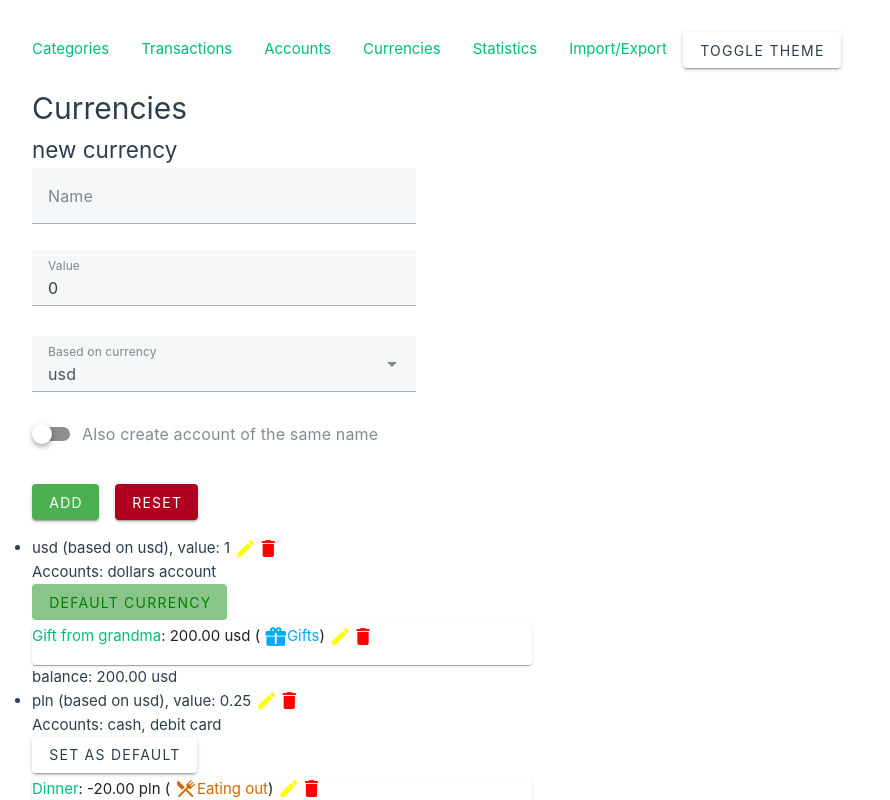
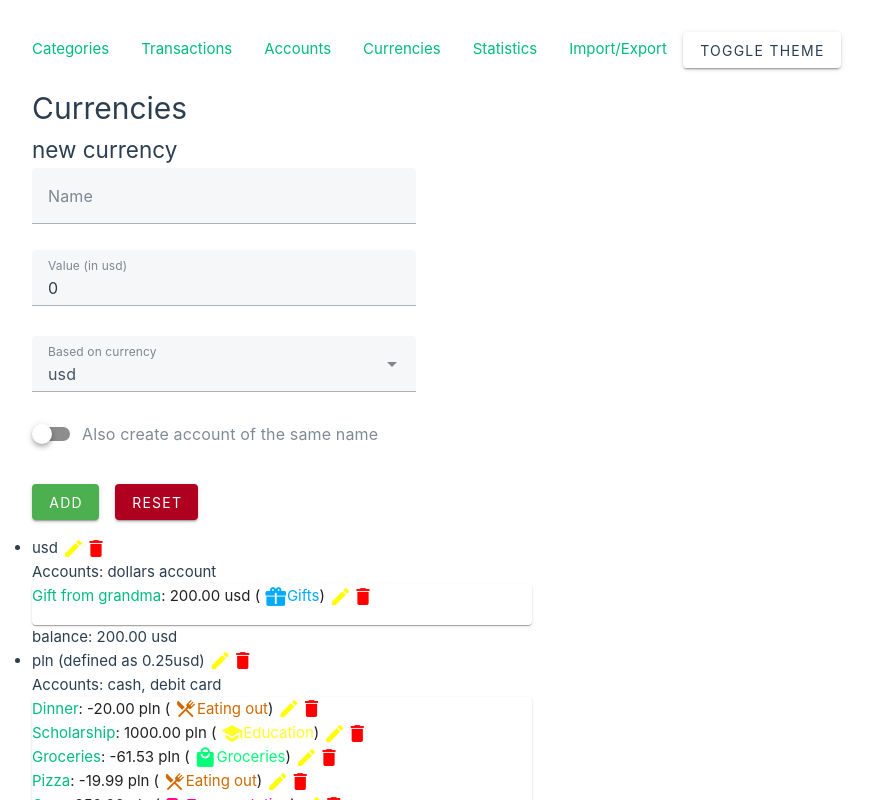
Before and after one commit to FilipTarajko/finance-manager, a Vue app: page /currencies in a window 1280 px wide. Shown: the top 800 px of the page, without its empty margins (0-890 px from the left). Built offline with nearby package versions, Linux system fonts and the light colour scheme.

Commit message:
Add dependent currency values recalculation

```diff
--- a/src/components/Currencies/CurrencyComponent.vue
+++ b/src/components/Currencies/CurrencyComponent.vue
@@ -31,9 +31,15 @@ const balance = computed(() => {
 
 <template>
   {{ currency.name }}
-  <!-- equal to {{ currency.value }}{{ currenciesStore.getDefaultCurrency().name }},  -->
-  (based on {{ currenciesStore.getCurrencyById(currency.base_currency_id)!.name }}),
-  value: {{ currency.value }}
+  <template v-if="currency.id != currenciesStore.default_currency_id">
+    <template v-if="currency.base_currency_id != currenciesStore.default_currency_id">
+      (equal to {{ currency.value_relative_to_default }}{{ currenciesStore.getDefaultCurrency().name }},
+    </template>
+
+    <template v-else>(</template>defined as {{ currency.value_relative_to_base }}{{
+    currenciesStore.getCurrencyById(currency.base_currency_id)!.name
+  }})
+  </template>
   <v-icon
     @click="showCurrencyDialog(currency)"
     class="edit-button"
@@ -50,7 +56,7 @@ const balance = computed(() => {
   />
   <br>Accounts: {{ currenciesStore.getAccountNamesByCurrency(currency).join(", ") || '-' }}
   <br>
-  <v-btn
+  <!-- <v-btn
     v-if="currenciesStore.default_currency_id == currency.id"
     class="mb-1"
     style="color: green;"
@@ -63,7 +69,7 @@ const balance = computed(() => {
   >
     set as default
   </v-btn>
-  <br>
+  <br> -->
   <TransactionList
     :showDialog="showTransactionDialog"
     :transactions="transactions"
--- a/src/components/Currencies/CurrencyForm.vue
+++ b/src/components/Currencies/CurrencyForm.vue
@@ -17,14 +17,14 @@ const isEditing = computed(() => {
 
 const initialState = {
   name: props?.currency?.name ?? '',
-  value: props?.currency?.value ?? 0,
+  value_relative_to_base: props?.currency?.value_relative_to_base ?? 0,
   base_currency_id: props?.currency?.base_currency_id ?? currenciesStore.default_currency_id,
   create_account: false
 }
 
 const state = reactive({
   name: initialState.name,
-  value: initialState.value,
+  value_relative_to_base: initialState.value_relative_to_base,
   base_currency_id: initialState.base_currency_id,
   create_account: initialState.create_account
 })
@@ -51,7 +51,7 @@ const rules = {
     required,
     mustBeExistingCurrencyId: helpers.withMessage('Base currency must exist', mustBeExistingCurrencyId)
   },
-  value: { required }
+  value_relative_to_base: { required }
 }
 
 const v$ = useVuelidate(rules, state)
@@ -74,7 +74,7 @@ function editOrCreateAndAddCurrency() {
     currenciesStore.editExistingCurrency(props.currency, state)
     props.hideDialog()
   } else {
-    currenciesStore.createAndAddCurrency(state.name, state.base_currency_id, state.value, state.create_account)
+    currenciesStore.createAndAddCurrency(state.name, state.base_currency_id, state.value_relative_to_base, state.create_account)
   }
 }
 
@@ -104,15 +104,15 @@ const baseCurrencyOptions = computed(() => {
       class="mb-1"
     >
     </v-text-field>
-    <!-- :label="'Value (in ' + currenciesStore.currencies.find(e => e.id == state.base_currency_id)!.name + ')'" -->
     <v-text-field
-      v-model.number="state.value"
+      v-model.number="state.value_relative_to_base"
       type="number"
-      label="Value"
+      :label="'Value (in ' + currenciesStore.currencies.find(e => e.id == state.base_currency_id)!.name + ')'"
       required
-      @input="v$.value.$touch"
-      @blur="v$.value.$touch"
-      :error-messages="v$.value.$errors.map((e) => e.$message) as string[]"
+      :disabled="props?.currency?.id == currenciesStore.default_currency_id"
+      @input="v$.value_relative_to_base.$touch"
+      @blur="v$.value_relative_to_base.$touch"
+      :error-messages="v$.value_relative_to_base.$errors.map((e) => e.$message) as string[]"
       class="mb-2"
     >
     </v-text-field>
@@ -121,6 +121,7 @@ const baseCurrencyOptions = computed(() => {
       :items="baseCurrencyOptions"
       label="Based on currency"
       required
+      :disabled="props?.currency?.id == currenciesStore.default_currency_id"
       @change="v$.base_currency_id.$touch"
       @blur="v$.base_currency_id.$touch"
       :error-messages="v$.base_currency_id.$errors.map((e) => e.$message) as string[]"
--- a/src/stores/currenciesStore.ts
+++ b/src/stores/currenciesStore.ts
@@ -51,13 +51,31 @@ export const useCurrenciesStore = defineStore('currenciesStore', () => {
     return accountsStore.accounts.filter(acc => acc.currency_id == currency.id).map(e => e.name)
   }
 
-  function editExistingCurrency(currency: Currency, newState: { name: string, value: number }) {
-    const index = currencies.value.findIndex((e) => e.id == currency.id)
-    currencies.value[index].name = newState.name
-    currencies.value[index].value = newState.value
+  function updateValueOfDependentCurrencies(currency: Currency) {
+    for (let i=0; i<currencies.value.length; i++) {
+      let currencyToUpdate = currencies.value[i];
+      if (currencyToUpdate.base_currency_id == currency.id) {
+        currencyToUpdate.value_relative_to_default = currency.value_relative_to_default * currencyToUpdate.value_relative_to_base;
+        updateValueOfDependentCurrencies(currencyToUpdate);
+      }
+    }
   }
 
-  function createAndAddCurrency(name: string, base_currency_id: number, value: number, create_account: boolean) {
+  function editExistingCurrency(currency: Currency, newState: { name: string, value_relative_to_base: number, base_currency_id: number }) {
+    const index = currencies.value.findIndex((e) => e.id == currency.id)
+    let editedCurrency = currencies.value[index]
+    let oldValueRelativeToBose = editedCurrency.value_relative_to_base;
+    editedCurrency.name = newState.name
+    editedCurrency.value_relative_to_base = newState.value_relative_to_base
+    editedCurrency.base_currency_id = newState.base_currency_id
+    editedCurrency.value_relative_to_default = editedCurrency.value_relative_to_base * getCurrencyById(editedCurrency.base_currency_id).value_relative_to_default;
+
+    if (oldValueRelativeToBose != editedCurrency.value_relative_to_base){
+      updateValueOfDependentCurrencies(editedCurrency);
+    }
+  }
+
+  function createAndAddCurrency(name: string, base_currency_id: number, value_relative_to_base: number, create_account: boolean) {
     let nextId = 1
     for (const elem of currencies.value) {
       if (nextId <= elem.id) {
@@ -68,7 +86,8 @@ export const useCurrenciesStore = defineStore('currenciesStore', () => {
       id: nextId,
       name,
       base_currency_id,
-      value
+      value_relative_to_base,
+      value_relative_to_default: value_relative_to_base * getCurrencyById(base_currency_id)!.value_relative_to_default
     })
     if (create_account) {
       accountsStore.createAndAddAccount(name, nextId)
--- a/src/stores/defaultCurrencies.json
+++ b/src/stores/defaultCurrencies.json
@@ -3,12 +3,21 @@
     "id": 1,
     "name": "usd",
     "base_currency_id": 1,
-    "value": 1.0
+    "value_relative_to_base": 1.0,
+    "value_relative_to_default": 1.0
   },
   {
     "id": 2,
     "name": "pln",
     "base_currency_id": 1,
-    "value": 0.25
+    "value_relative_to_base": 0.25,
+    "value_relative_to_default": 0.25
+  },
+  {
+    "id": 3,
+    "name": "10pln prepaid",
+    "base_currency_id": 2,
+    "value_relative_to_base": 10,
+    "value_relative_to_default": 2.5
   }
 ]
--- a/src/types/types.ts
+++ b/src/types/types.ts
@@ -37,5 +37,6 @@ export type Currency = {
   id: number
   name: string
   base_currency_id: number
-  value: number
+  value_relative_to_base: number
+  value_relative_to_default: number
 }
```
